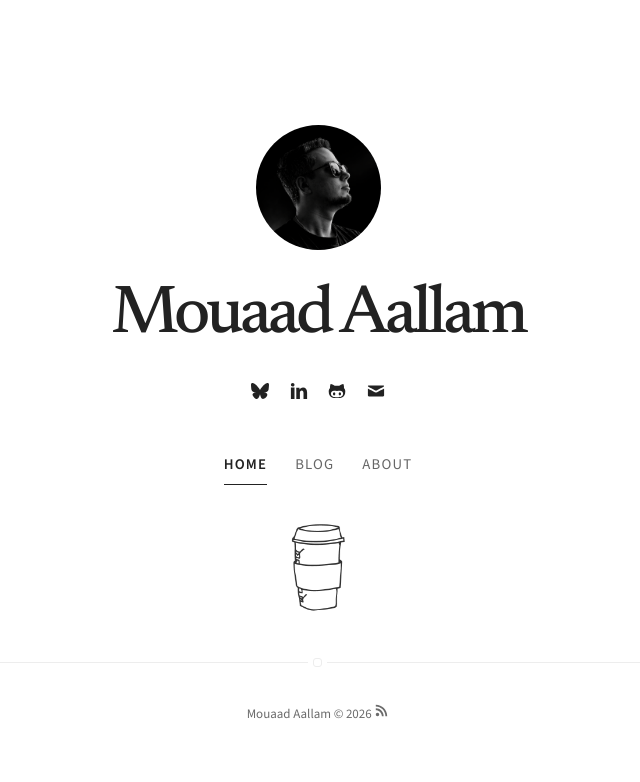
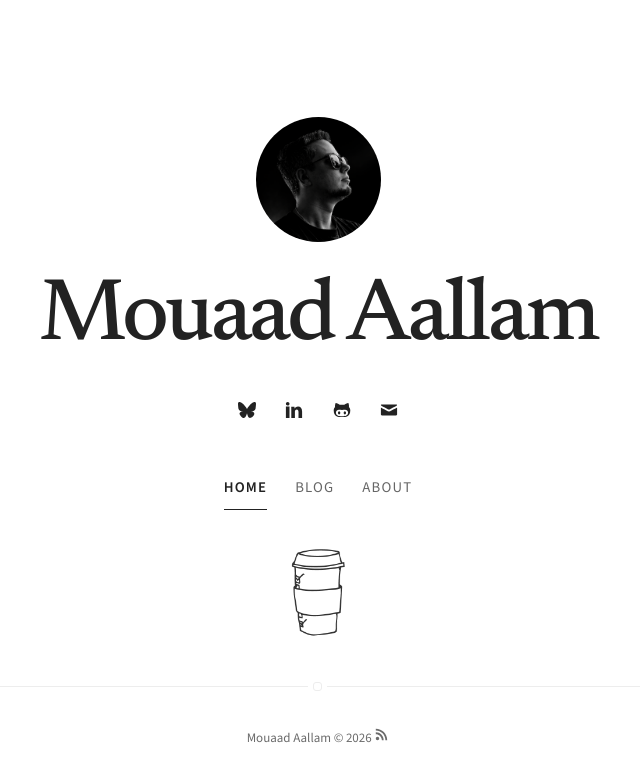
Before and after one commit to aallam/aallam.github.io, a Jekyll site: the page built from index.html, in a window 1280 px wide. Shown: the top 782 px of the page, without its empty margins (322-962 px from the left). Built offline with Jekyll 4.4.1, drawn with Linux system fonts in a browser that asks for light colours.

Commit message:
feat(home): add a refined editorial entrance

```diff
--- a/_sass/pages/home-blog-projects.sass
+++ b/_sass/pages/home-blog-projects.sass
@@ -108,3 +108,102 @@
         position: relative
         top: -4px
         margin-right: 10px
+
+.page.home
+    margin-top: clamp(7.2rem, 13vh, 12.5rem)
+
+    ::selection
+        color: tokens.$color-accent
+        background: rgba(tokens.$color-accent, 0.12)
+
+    > .header-home
+        > .link
+            display: inline-block
+            margin-bottom: 3.2rem
+            line-height: 0
+
+            > .selfie
+                height: 125px
+                aspect-ratio: 1
+                margin-bottom: 0
+
+        > .title
+            font-size: clamp(4.2rem, calc(1.8rem + 8vw), 8.8rem)
+            font-size-adjust: from-font
+            line-height: 1.02
+            letter-spacing: -0.04em
+            margin-bottom: tokens.$space-6
+
+        > .social-links > .link
+            width: 44px
+            height: 44px
+
+            &:before
+                left: 50%
+                transform: translate(-50%, -8px)
+
+            &:hover:before
+                transform: translate(-50%, 0)
+
+            &:after
+                top: 44px
+                left: 17px
+
+    > .nav-home > .list > .item > .link
+        min-height: 44px
+        box-sizing: border-box
+
+        &:focus-visible
+            outline-color: tokens.$color-accent
+
+    :where(a):focus-visible
+        outline-color: tokens.$color-accent
+
+    @media (prefers-reduced-motion: no-preference)
+        > .header-home.animated
+            animation: none
+
+            > .link,
+            > .title,
+            > .social-links
+                animation: home-editorial-arrive 760ms cubic-bezier(0.16, 1, 0.3, 1) backwards
+
+            > .link
+                --entrance-offset: -0.8rem
+
+            > .title
+                --entrance-offset: 1.4rem
+                animation-name: home-editorial-title
+                animation-delay: 70ms
+
+            > .social-links
+                --entrance-offset: 0.8rem
+                animation-delay: 140ms
+
+            + .nav-home
+                --entrance-offset: 0.4rem
+                animation: home-editorial-arrive 760ms 210ms cubic-bezier(0.16, 1, 0.3, 1) backwards
+
+            &:focus-within > *,
+            + .nav-home:focus-within
+                animation: none
+
+@keyframes home-editorial-arrive
+    from
+        opacity: 0.6
+        transform: translateY(var(--entrance-offset))
+
+    to
+        opacity: 1
+        transform: translateY(0)
+
+@keyframes home-editorial-title
+    from
+        opacity: 0.5
+        transform: translateY(var(--entrance-offset))
+        clip-path: inset(0 0 18% 0)
+
+    to
+        opacity: 1
+        transform: translateY(0)
+        clip-path: inset(0)
```
